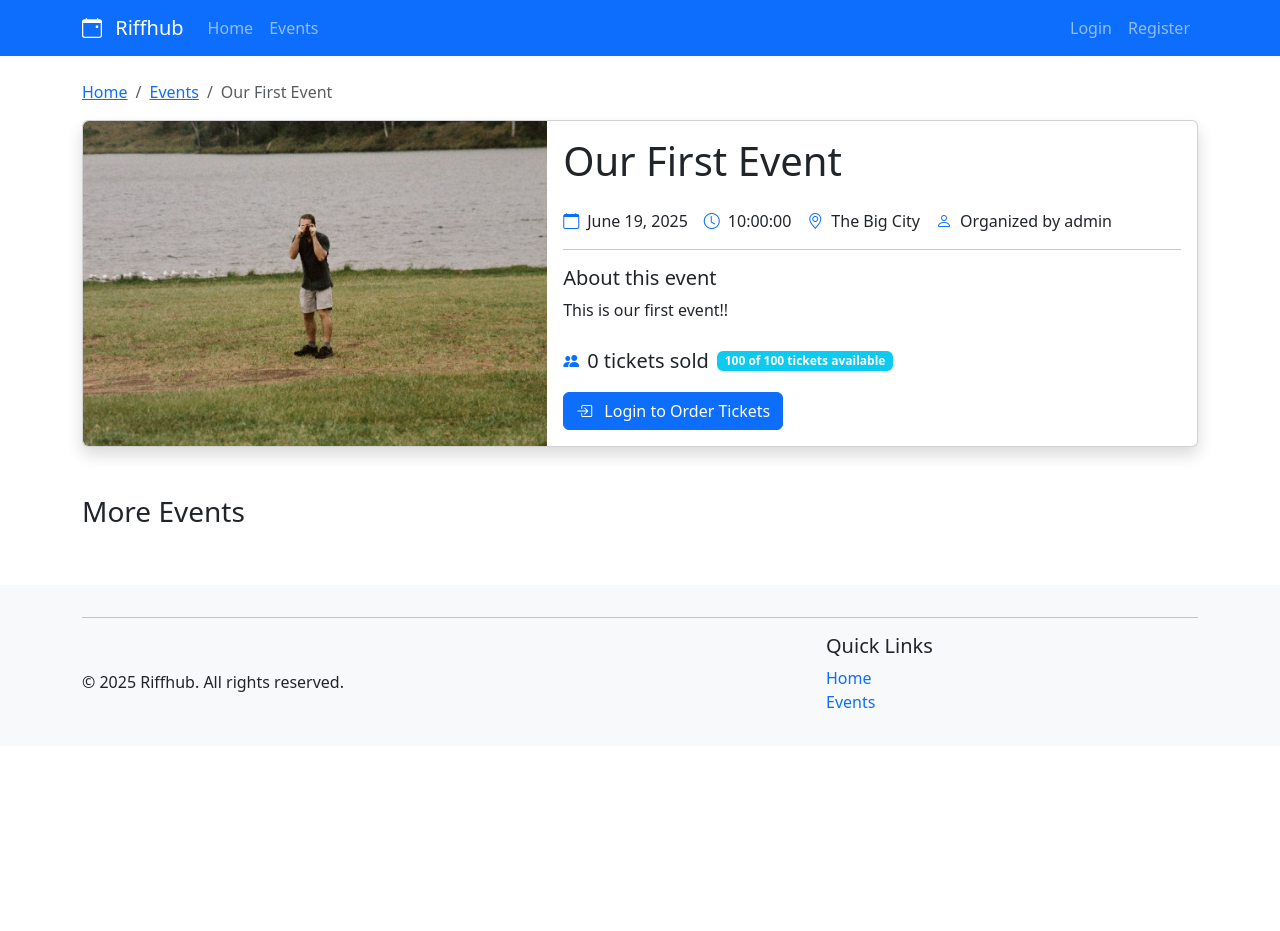
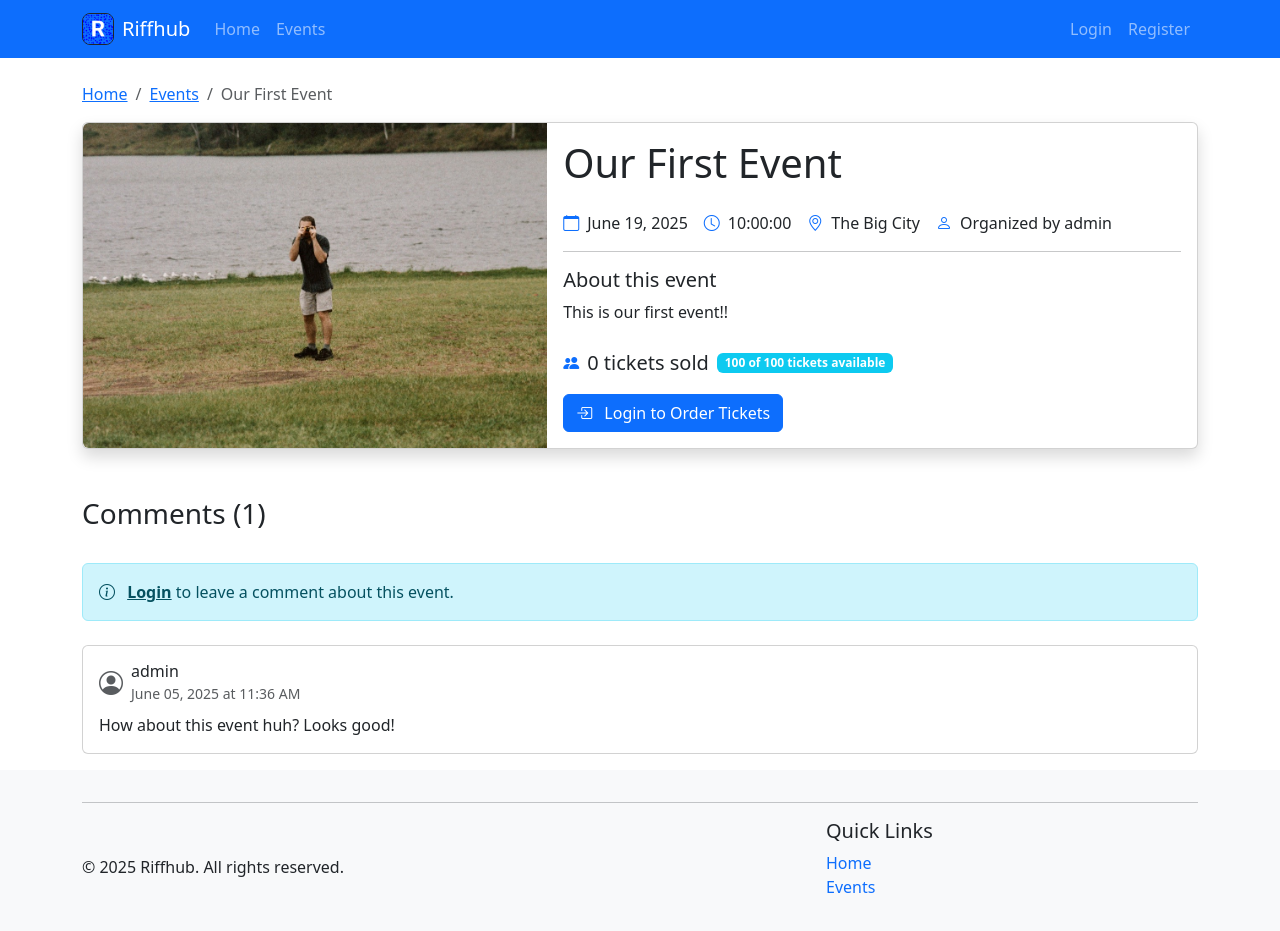
Before and after one commit to AngryMitch/Flask-Website, a Flask app: page /events/1 in a window 1280 px wide. Before the commit the page ends 708 px from the top, so only its background shows below. Run offline with Flask 3, Linux system fonts and the light colour scheme; some libraries are stand-ins or nearby versions.

Commit message:
Added comment functionality, added page titles to pages, updated models to use backref relationships, added icons (thnx https://icon.kitchen/),

```diff
--- a/riffhub/blueprints/events/routes.py
+++ b/riffhub/blueprints/events/routes.py
@@ -278,6 +278,29 @@ def add_comment(event_id):
 
     return redirect(url_for('events.detail', event_id=event_id))
 
+@bp.route('/<int:event_id>/comment/<int:comment_id>/delete', methods=['POST'])
+@login_required
+def delete_comment(event_id, comment_id):
+    """Delete a comment"""
+    comment = Comment.query.get_or_404(comment_id)
+    event = Event.query.get_or_404(event_id)
+
+    # Check if user owns the comment or is admin
+    if comment.user_id != session['user_id'] and not session.get('is_admin', False):
+        flash('You do not have permission to delete this comment', 'danger')
+        return redirect(url_for('events.detail', event_id=event_id))
+
+    # Ensure comment belongs to this event
+    if comment.event_id != event_id:
+        flash('Comment not found for this event', 'danger')
+        return redirect(url_for('events.detail', event_id=event_id))
+
+    db.session.delete(comment)
+    db.session.commit()
+
+    flash('Comment deleted successfully', 'success')
+    return redirect(url_for('events.detail', event_id=event_id))
+
 @bp.route('/genres', methods=['GET', 'POST'])
 @login_required
 def genres():
--- a/riffhub/blueprints/events/templates/create.html
+++ b/riffhub/blueprints/events/templates/create.html
@@ -1,4 +1,8 @@
-{% extends "base.html" %} {% block content %}
+{% extends "base.html" %}
+
+{% block title %}Create Event{% endblock %}
+
+{% block content %}
 <div class="container mt-5">
   <h2>Create Event</h2>
   <form method="POST" enctype="multipart/form-data">
--- a/riffhub/blueprints/events/templates/detail.html
+++ b/riffhub/blueprints/events/templates/detail.html
@@ -145,9 +145,109 @@
 {% endif %}
 
 <div class="mt-5">
-    <h3>More Events</h3>
-    <div class="row row-cols-1 row-cols-md-4 g-4 mt-2">
-        <!-- We would fetch related events here -->
+    <div class="d-flex justify-content-between align-items-center mb-4">
+        <h3>Comments ({{ comments|length }})</h3>
+    </div>
+
+    <!-- Comment Form (only show if user is logged in) -->
+    {% if session.user_id and comment_form %}
+    <div class="card mb-4">
+        <div class="card-body">
+            <h5 class="card-title">Add a Comment</h5>
+            <form method="POST" action="{{ url_for('events.add_comment', event_id=event.id) }}">
+                {{ comment_form.hidden_tag() }}
+                <div class="mb-3">
+                    {{ comment_form.body.label(class="form-label") }}
+                    {{ comment_form.body(class="form-control", rows="3", placeholder="Share your thoughts about this event...") }}
+                    {% for error in comment_form.body.errors %}
+                        <div class="text-danger small">{{ error }}</div>
+                    {% endfor %}
+                </div>
+                <div class="d-flex justify-content-end">
+                    {{ comment_form.submit(class="btn btn-primary") }}
+                </div>
+            </form>
+        </div>
+    </div>
+    {% elif not session.user_id %}
+    <div class="alert alert-info mb-4">
+        <i class="bi bi-info-circle me-2"></i>
+        <a href="{{ url_for('auth.login') }}" class="alert-link">Login</a> to leave a comment about this event.
+    </div>
+    {% endif %}
+
+    <!-- Comments List -->
+    {% if comments %}
+    <div class="comments-list">
+        {% for comment in comments %}
+        <div class="card mb-3">
+            <div class="card-body">
+                <div class="d-flex justify-content-between align-items-start mb-2">
+                    <div class="d-flex align-items-center">
+                        <i class="bi bi-person-circle me-2 text-muted fs-4"></i>
+                        <div>
+                            <h6 class="mb-0">{{ comment.user.username }}</h6>
+                            <small class="text-muted">{{ comment.created_at.strftime('%B %d, %Y at %I:%M %p') }}</small>
+                        </div>
+                    </div>
+                    {% if session.user_id == comment.user_id or session.is_admin %}
+                    <div class="dropdown">
+                        <button class="btn btn-link btn-sm text-muted" type="button" data-bs-toggle="dropdown">
+                            <i class="bi bi-three-dots"></i>
+                        </button>
+                        <ul class="dropdown-menu dropdown-menu-end">
+                            <li>
+                                <button class="dropdown-item text-danger" onclick="deleteComment({{ comment.id }})">
+                                    <i class="bi bi-trash me-2"></i> Delete
+                                </button>
+                            </li>
+                        </ul>
+                    </div>
+                    {% endif %}
+                </div>
+                <p class="card-text mb-0">{{ comment.body }}</p>
+            </div>
+        </div>
+        {% endfor %}
+    </div>
+    {% else %}
+    <div class="text-center py-5">
+        <i class="bi bi-chat-dots text-muted" style="font-size: 3rem;"></i>
+        <p class="text-muted mt-3">No comments yet. Be the first to share your thoughts!</p>
+    </div>
+    {% endif %}
+</div>
+
+<!-- Delete Comment Modal -->
+<div class="modal fade" id="deleteCommentModal" tabindex="-1" aria-hidden="true">
+    <div class="modal-dialog">
+        <div class="modal-content">
+            <div class="modal-header">
+                <h5 class="modal-title">Delete Comment</h5>
+                <button type="button" class="btn-close" data-bs-dismiss="modal" aria-label="Close"></button>
+            </div>
+            <div class="modal-body">
+                <p>Are you sure you want to delete this comment?</p>
+                <p class="text-danger">This action cannot be undone.</p>
+            </div>
+            <div class="modal-footer">
+                <button type="button" class="btn btn-secondary" data-bs-dismiss="modal">Cancel</button>
+                <form id="deleteCommentForm" method="POST">
+                    <input type="hidden" name="csrf_token" value="{{ csrf_token() }}" />
+                    <button type="submit" class="btn btn-danger">Delete Comment</button>
+                </form>
+            </div>
+        </div>
     </div>
 </div>
+
+<script>
+function deleteComment(commentId) {
+    const form = document.getElementById('deleteCommentForm');
+    form.action = "{{ url_for('events.delete_comment', event_id=event.id, comment_id=0) }}".replace('0', commentId);
+
+    const modal = new bootstrap.Modal(document.getElementById('deleteCommentModal'));
+    modal.show();
+}
+</script>
 {% endblock %}
--- a/riffhub/blueprints/events/templates/edit.html
+++ b/riffhub/blueprints/events/templates/edit.html
@@ -1,4 +1,7 @@
 {% extends "base.html" %}
+
+{% block title %}Edit Event{% endblock %}
+
 {% block content %}
 <div class="container mt-5">
     <h2>Edit Event</h2>
--- a/riffhub/blueprints/events/templates/genres.html
+++ b/riffhub/blueprints/events/templates/genres.html
@@ -1,4 +1,5 @@
 {% extends "base.html" %}
+{% block title %}Genres{% endblock %}
 {% block content %}
 <div class="container mt-5">
   <h2>Manage Genres</h2>
@@ -19,7 +20,6 @@
     {% for genre in genres %}
       <li class="list-group-item d-flex justify-content-between align-items-center">
         {{ genre.title }}
-        <!-- Optional: add edit/delete buttons here -->
       </li>
     {% else %}
       <li class="list-group-item">No genres yet.</li>
--- a/riffhub/blueprints/events/templates/order_tickets.html
+++ b/riffhub/blueprints/events/templates/order_tickets.html
@@ -1,4 +1,7 @@
 {% extends "base.html" %}
+
+{% block title %}Order Tickets{% endblock %}
+
 {% block content %}
 <div class="container mt-5">
   <h2>Order Tickets - {{ event.title }}</h2>
--- a/riffhub/templates/base.html
+++ b/riffhub/templates/base.html
@@ -1,37 +1,27 @@
 <!DOCTYPE html>
 <html lang="en">
+
 <head>
   <meta charset="UTF-8" />
   <meta name="viewport" content="width=device-width, initial-scale=1.0" />
-    <title>{% block title %}Riffhub{% endblock %}</title>
-    <link
-      href="https://cdn.jsdelivr.net/npm/bootstrap@5.3.0-alpha1/dist/css/bootstrap.min.css"
-      rel="stylesheet"
-    />
-    <link
-      rel="stylesheet"
-      href="https://cdn.jsdelivr.net/npm/bootstrap-icons@1.10.3/font/bootstrap-icons.css"
-    />
-    <link
-      rel="stylesheet"
-      href="{{ url_for('static', filename='css/styles.css') }}"
-    />
+  <title>{% block title %}{% if page_title %}{{ page_title }} - {% endif %}Riffhub{% endblock %}</title>
+  <link rel="icon" type="image/x-icon" href="{{ url_for('static', filename='icons/favicon.ico') }}">
+  <link href="https://cdn.jsdelivr.net/npm/bootstrap@5.3.0-alpha1/dist/css/bootstrap.min.css" rel="stylesheet" />
+  <link rel="stylesheet" href="https://cdn.jsdelivr.net/npm/bootstrap-icons@1.10.3/font/bootstrap-icons.css" />
+  <link rel="stylesheet" href="{{ url_for('static', filename='css/styles.css') }}" />
   {% block styles %}{% endblock %}
 </head>
-  <body>
+
+<body class="flex-wrapper">
   <!-- Navigation -->
   <nav class="navbar navbar-expand-lg navbar-dark bg-primary">
     <div class="container">
-        <a class="navbar-brand" href="{{ url_for('main.index') }}">
-          <i class="bi bi-calendar-event me-2"></i>
+      <a class="navbar-brand d-flex align-items-center" href="{{ url_for('main.index') }}">
+        <img src="{{ url_for('static', filename='icons/apple-touch-icon.png') }}" alt="Riffhub"
+          width="32" height="32" class="me-2 rounded-3 border border border-dark">
         Riffhub
       </a>
-        <button
-          class="navbar-toggler"
-          type="button"
-          data-bs-toggle="collapse"
-          data-bs-target="#navbarNav"
-        >
+      <button class="navbar-toggler" type="button" data-bs-toggle="collapse" data-bs-target="#navbarNav">
         <span class="navbar-toggler-icon"></span>
       </button>
       <div class="collapse navbar-collapse" id="navbarNav">
@@ -44,40 +34,29 @@
           </li>
           {% if session.user_id %}
           <li class="nav-item">
-              <a class="nav-link" href="{{ url_for('events.my_events') }}"
-                >My Events</a
-              >
+            <a class="nav-link" href="{{ url_for('events.my_events') }}">My Events</a>
           </li>
           <li class="nav-item">
-              <a class="nav-link" href="{{ url_for('events.create') }}"
-                >Create Event</a
-              >
+            <a class="nav-link" href="{{ url_for('events.create') }}">Create Event</a>
           </li>
           {% endif %}
         </ul>
         <ul class="navbar-nav">
           {% if session.user_id %}
           <li class="nav-item dropdown">
-              <a
-                class="nav-link dropdown-toggle"
-                href="#"
-                role="button"
-                data-bs-toggle="dropdown"
-              >
+            <a class="nav-link dropdown-toggle" href="#" role="button" data-bs-toggle="dropdown">
               <i class="bi bi-person-circle me-1"></i>
               {{ session.username }}
             </a>
             <ul class="dropdown-menu dropdown-menu-end">
               <li>
-                  <a class="dropdown-item" href="{{ url_for('auth.profile') }}"
-                    >Profile</a
-                  >
+                <a class="dropdown-item" href="{{ url_for('auth.profile') }}">Profile</a>
               </li>
-                <li><hr class="dropdown-divider" /></li>
               <li>
-                  <a class="dropdown-item" href="{{ url_for('auth.logout') }}"
-                    >Logout</a
-                  >
+                <hr class="dropdown-divider" />
+              </li>
+              <li>
+                <a class="dropdown-item" href="{{ url_for('auth.logout') }}">Logout</a>
               </li>
             </ul>
           </li>
@@ -86,9 +65,7 @@
             <a class="nav-link" href="{{ url_for('auth.login') }}">Login</a>
           </li>
           <li class="nav-item">
-              <a class="nav-link" href="{{ url_for('auth.register') }}"
-                >Register</a
-              >
+            <a class="nav-link" href="{{ url_for('auth.register') }}">Register</a>
           </li>
           {% endif %}
         </ul>
@@ -97,27 +74,19 @@
   </nav>
 
   <!-- Main Content -->
-    <main class="container mt-4">
+  <main class="flex-content container mt-4">
     {% block header %}{% endblock %} {% with messages =
     get_flashed_messages(with_categories=true) %} {% if messages %} {% for
     category, message in messages %}
-      <div
-        class="alert alert-{{ category }} alert-dismissible fade show"
-        role="alert"
-      >
+    <div class="alert alert-{{ category }} alert-dismissible fade show" role="alert">
       {{ message }}
-        <button
-          type="button"
-          class="btn-close"
-          data-bs-dismiss="alert"
-          aria-label="Close"
-        ></button>
+      <button type="button" class="btn-close" data-bs-dismiss="alert" aria-label="Close"></button>
     </div>
     {% endfor %} {% endif %} {% endwith %} {% block content %}{% endblock %}
   </main>
 
   <!-- Footer -->
-    <footer class="footer mt-5 py-3 bg-light">
+  <footer class="footer py-3 bg-light">
     <div class="container">
       <hr />
       <div class="d-flex justify-content-between align-items-center">
@@ -128,18 +97,10 @@
           <h5>Quick Links</h5>
           <ul class="list-unstyled">
             <li>
-                <a
-                  href="{{ url_for('main.index') }}"
-                  class="text-decoration-none"
-                  >Home</a
-                >
+              <a href="{{ url_for('main.index') }}" class="text-decoration-none">Home</a>
             </li>
             <li>
-                <a
-                  href="{{ url_for('events.list') }}"
-                  class="text-decoration-none"
-                  >Events</a
-                >
+              <a href="{{ url_for('events.list') }}" class="text-decoration-none">Events</a>
             </li>
           </ul>
         </div>
@@ -151,4 +112,17 @@
   <script src="https://cdn.jsdelivr.net/npm/bootstrap@5.3.0-alpha1/dist/js/bootstrap.bundle.min.js"></script>
   {% block scripts %}{% endblock %}
 </body>
+
+<style scoped>
+  .flex-wrapper {
+    min-height: 100vh;
+    display: flex;
+    flex-direction: column;
+  }
+
+  .flex-content {
+    flex: 1;
+  }
+</style>
+
 </html>
```
Also changed, not shown: riffhub/models.py (+34 -8 lines), riffhub/instance/data.db, riffhub/static/icons/apple-touch-icon.png (added), riffhub/static/icons/favicon.ico (added). Lines whose indentation alone changed are shown as unchanged.
